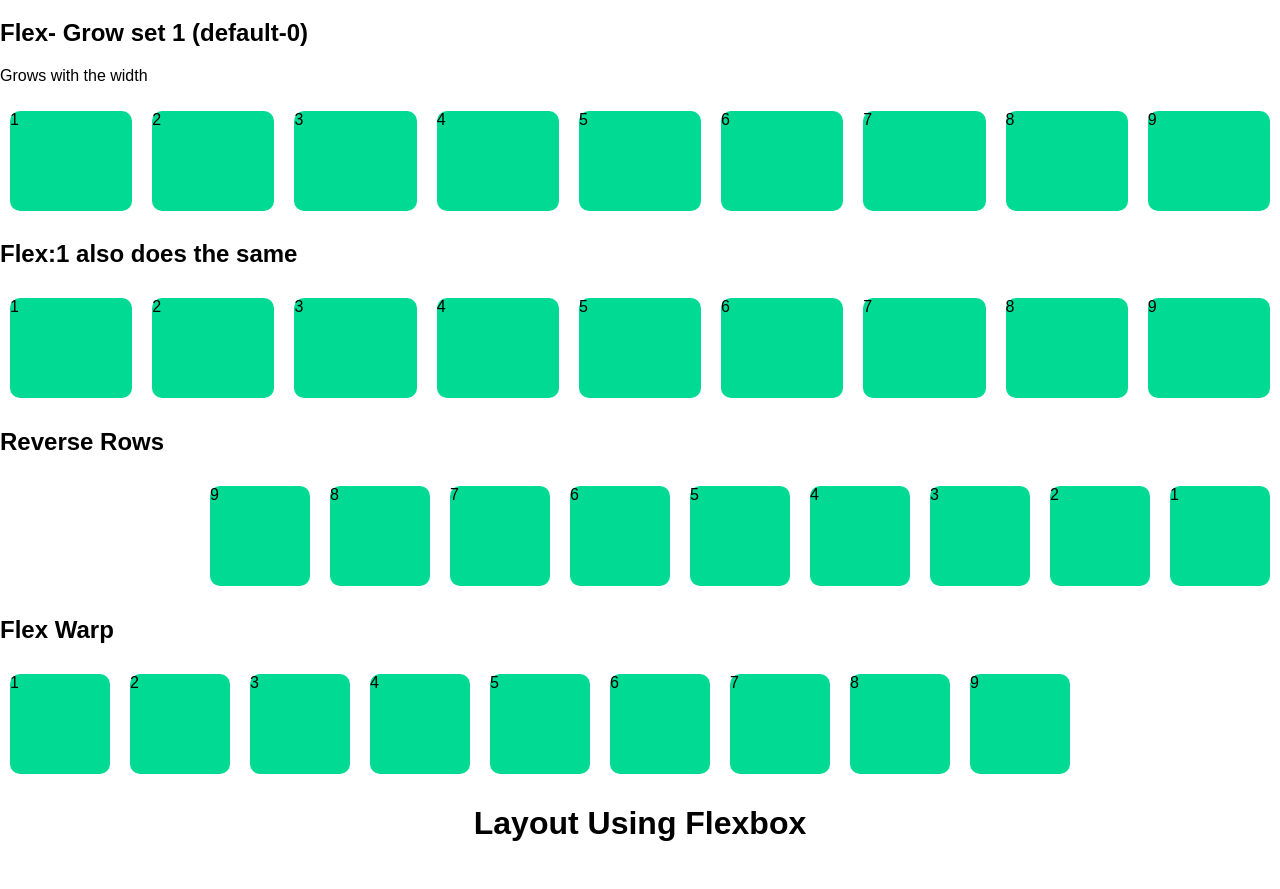
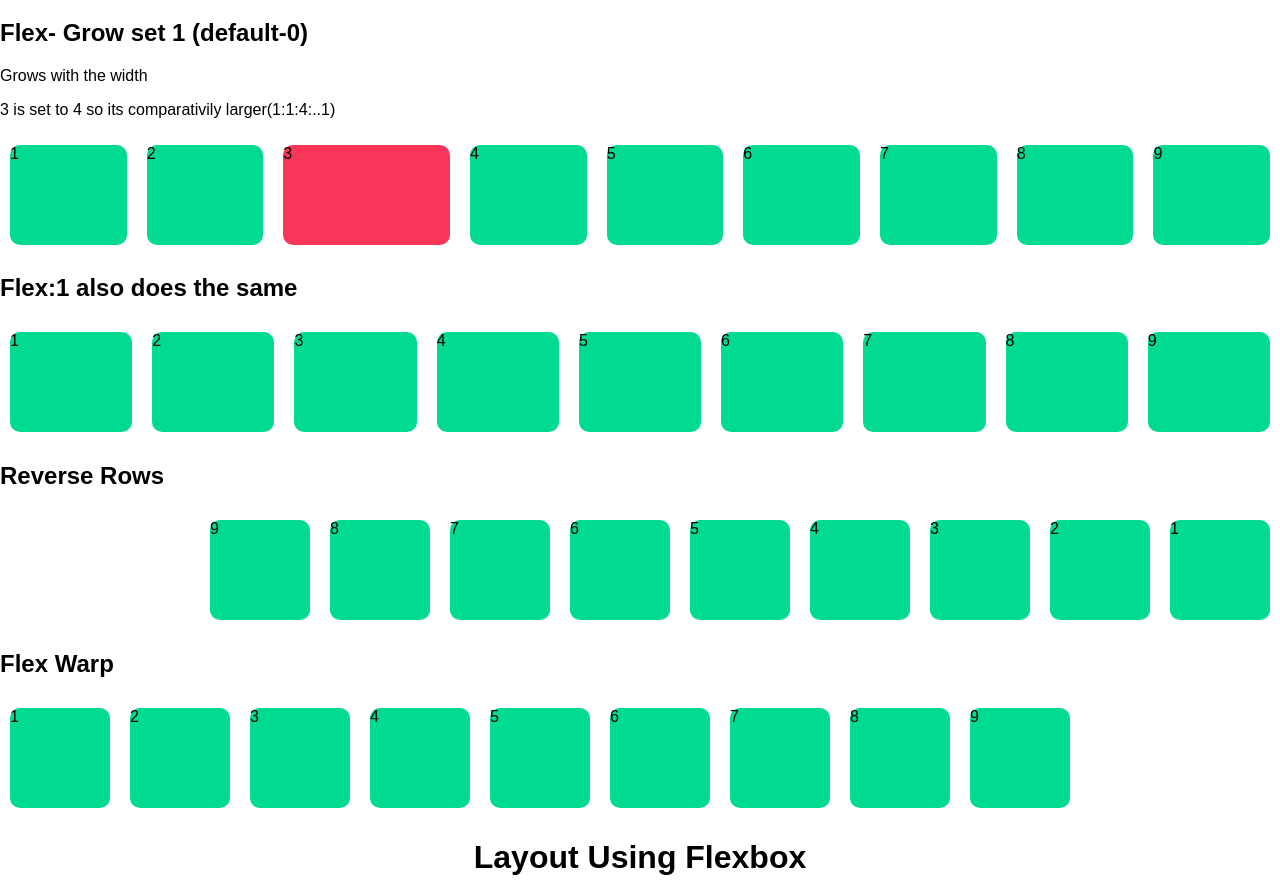
Before and after one commit to pleastandby/mernstack-m1, a plain HTML site: page grids-flexbox/flexbox.html in a window 1280 px wide. Shown: the part 1421-2310 px from the top of the page. Drawn offline with Linux system fonts and the light colour scheme.

Commit message:
flexbox-update

```diff
--- a/grids-flexbox/flex-box.css
+++ b/grids-flexbox/flex-box.css
@@ -29,6 +29,10 @@ h1{
 }
 .flex-container2 .flex-child{
     flex-grow: 1;
+}
+#three{
+    flex-grow: 4;
+    background-color: #f8365a;
 }
 .flex-container3{
     display: flex;
--- a/grids-flexbox/flexbox.html
+++ b/grids-flexbox/flexbox.html
@@ -34,10 +34,11 @@
     <h1>FlexItemss</h1>
     <h2>Flex- Grow set 1 (default-0)</h2>
     <p>Grows with the width</p>
+    <p>3 is set to 4 so its comparativily larger(1:1:4:..1)</p>
     <div class="flex-container2">
         <div class="flex-child">1</div>
         <div class="flex-child">2</div>
-        <div class="flex-child">3</div>
+        <div class="flex-child" id="three">3</div>
         <div class="flex-child">4</div>
         <div class="flex-child">5</div>
         <div class="flex-child">6</div>
```
